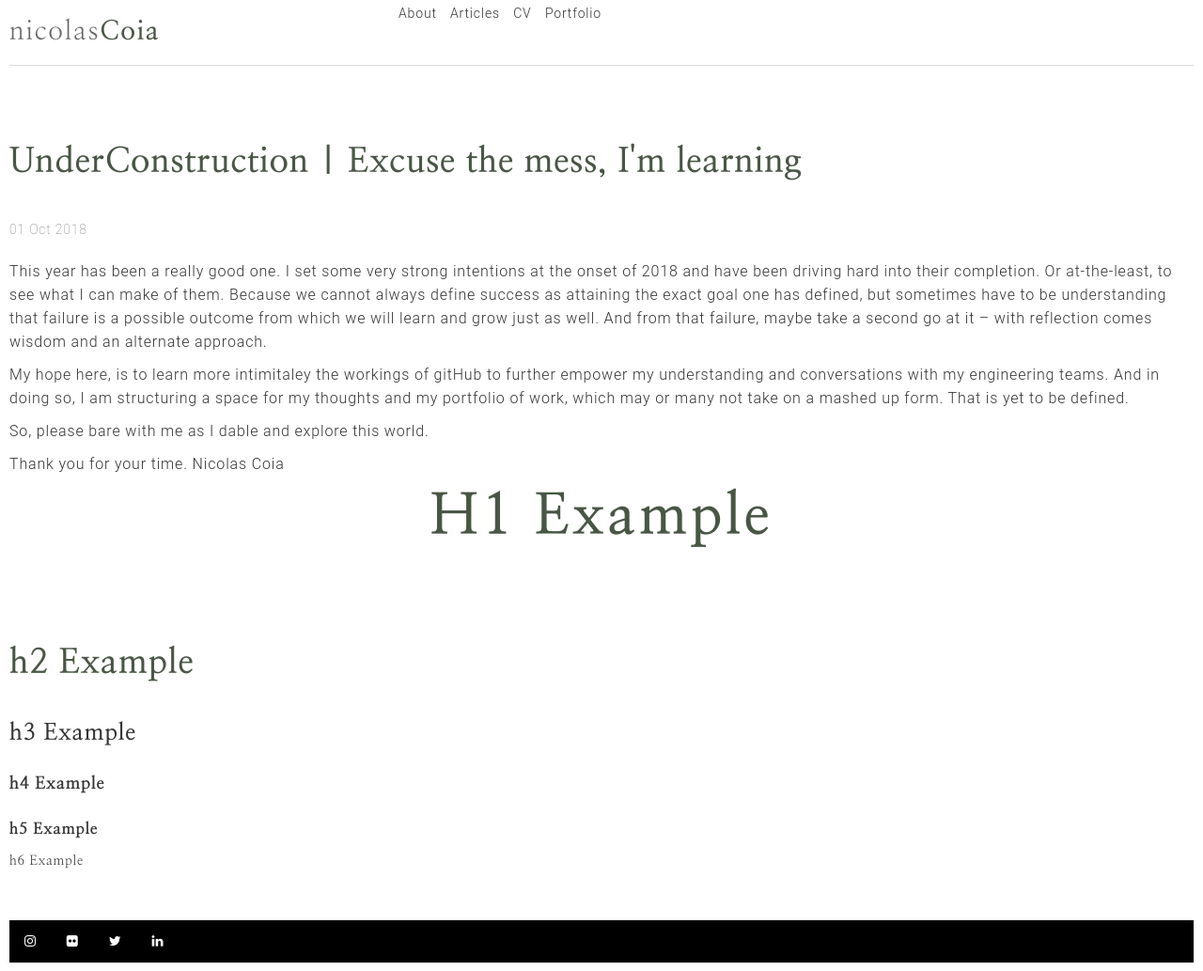
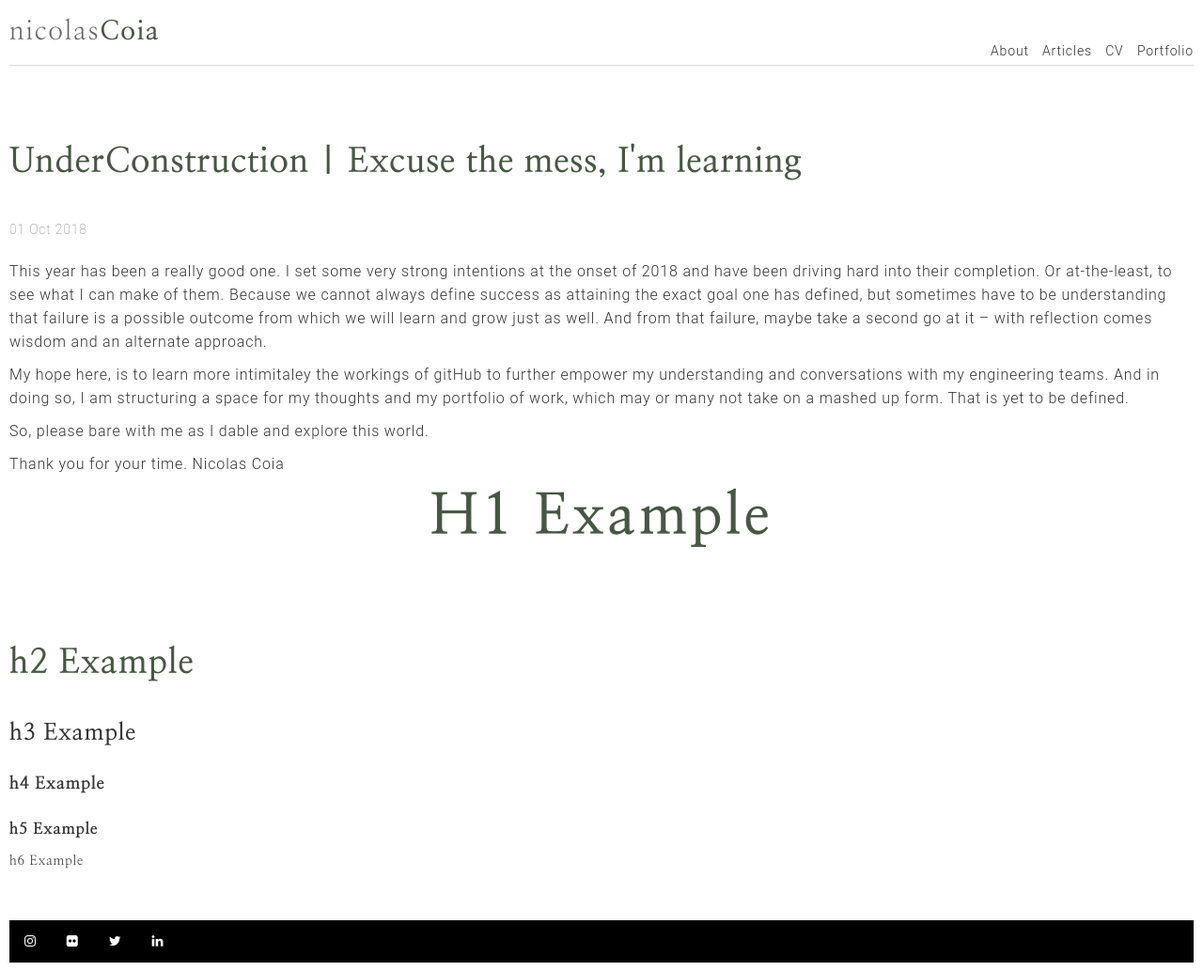
Before and after one commit to dyutibarma/monochrome, a Jekyll site: the page built from _posts/2018-10-01-hello-world.md, in a window 1280 px wide. Shown: the whole page at 94% size. Built offline with Jekyll 4.4.1, drawn with Linux system fonts in a browser that asks for light colours.

Commit message:
Update header.html

```diff
--- a/_includes/header.html
+++ b/_includes/header.html
@@ -7,7 +7,7 @@
         </h1>
       </a>
     </span>
-    <span id="nav-links" class="float_center">
+    <span id="nav-links" class="absolute right bottom">
       <!-- Nav pages -->
         {% for page in site.pages %}
           {% if page.layout == "page" %}
```
